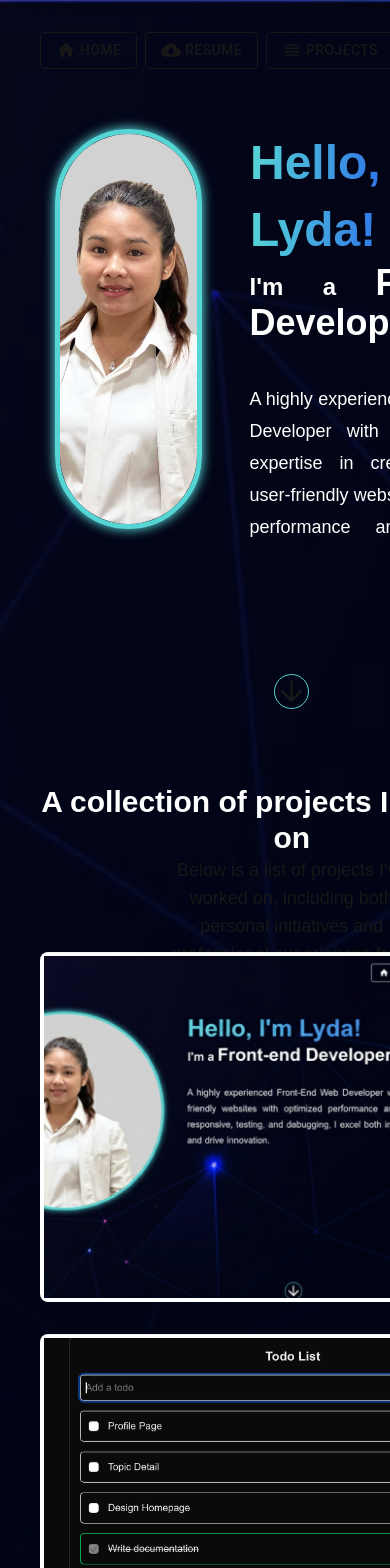
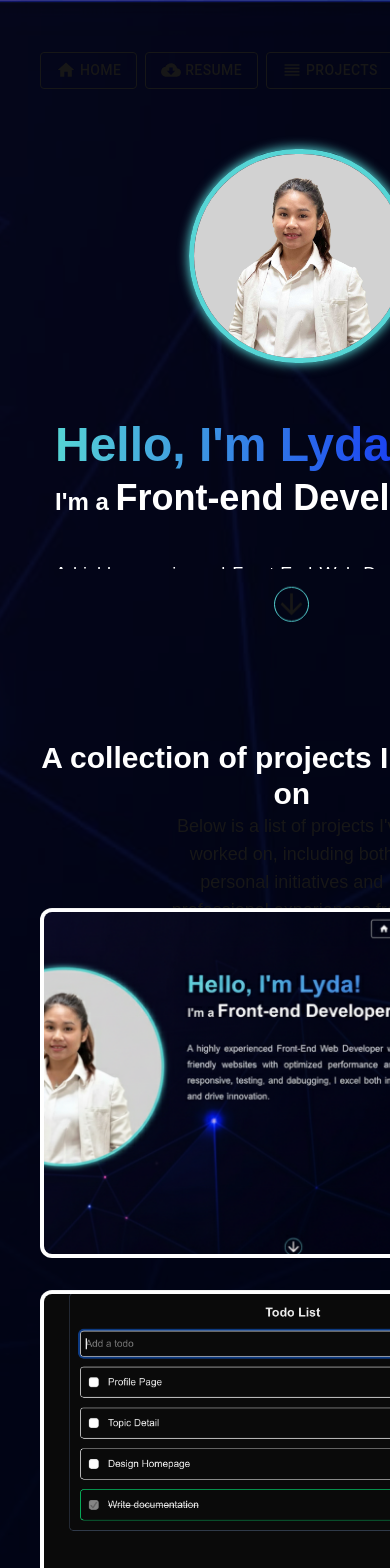
Before and after one commit to lidathy999/portfolio, a Next.js app: page / in a window 390 px wide. Shown: the top 1568 px of the page. Built offline with nearby package versions, Linux system fonts and the light colour scheme.

Commit message:
Refactor style.

```diff
--- a/src/app/page.tsx
+++ b/src/app/page.tsx
@@ -9,20 +9,21 @@ import ArrowDownwardIcon from '@mui/icons-material/ArrowDownward';
 const Home = () => {
 
   return (
-    <div className="">
+    <div>
       <AOSInit/>
-      <main className="grid gap-10 px-10 py-5">
+      <main className="grid gap-10 px-10 pt-10">
         <div className="pb-10 justify-center mx-auto">
           <div className="flex overflow-scroll mb-6 justify-between flex-col">
             <TopMenu />
             <AboutMe />
           </div>
-        </div>
-        <div className="flex mt-6">
+           <div className="flex mt-6">
           <ArrowDownwardIcon className="animate-bounce text-primary-500 border border-secondary rounded-full mx-auto" fontSize="large" />
         </div>
+        </div>
+
         <Projects />
-        <ContactUs />‍
+        <ContactUs />
       </main>
       <footer>
         <Footer />
--- a/src/components/AboutMe.tsx
+++ b/src/components/AboutMe.tsx
@@ -4,13 +4,13 @@ function AboutMe() {
 
   return (
     <div className="mt-[60px] text-white text-black global-padding-t" id="aboutMe">
-      <div className="flex gap-12 h-[420px] pl-[15px]">
+      <div className="flex flex-col items-center md:flex-col lg:flex-row lg:items-start gap-12 h-[420px] pl-[15px]">
         <Image
           src="/images/profile.jpg"
           alt="profile"
           width={300}
           height={300}
-          className="w-[30%] h-[400px] shadow-[0px_0px_11px_1px_#56d5d5] border-[5px] border-secondary object-cover rounded-full drop-shadow-md"
+          className="w-[45%] lg:w-[30%] h-[400px] shadow-[0px_0px_11px_1px_#56d5d5] border-[5px] border-secondary object-cover rounded-full drop-shadow-md"
         />
         <div className="text-justify">
           <div className="mb-10">
--- a/src/components/Footer.tsx
+++ b/src/components/Footer.tsx
@@ -5,7 +5,7 @@ export default function Footer() {
   const year = new Date().getFullYear();
 
   return (
-    <div className=" mt-8 h-[100px] max-h-[100px] p-4 text-center border-t border-secondary bg-white/10 backdrop-blur-none">
+    <div className="h-[100px] max-h-[100px] pt-10 text-center border-t border-secondary bg-white/10 backdrop-blur-none">
       <span>Copyright © {year} THY LYDA</span>
       <div className="flex gap-3 mt-2 justify-center">
         <a href='https://github.com/lidathy999'>
--- a/src/components/Projects.tsx
+++ b/src/components/Projects.tsx
@@ -90,7 +90,7 @@ export function Projects() {
               }}
             >
               <div
-                className={`h-[350px] font-bold !text-xl bg-white rounded-[8px] ${project.className}`}
+                className={`h-[350px] font-bold !text-xl bg-white rounded-[12px] ${project.className}`}
                 key={project.name}
               >
                 {project.cover && (
@@ -100,7 +100,7 @@ export function Projects() {
                     sizes="(max-width: 768px) 100vw, 50vw"
                     src={project.cover}
                     alt="portfolio"
-                    className=" m-auto object-cover h-full inset-shadow-2xs p-1"
+                    className=" m-auto object-cover h-full inset-shadow-2xs p-1 rounded-[12px]"
                   />
                 )}
               </div>
```
Also changed, not shown: 1 other file (tests, documents, lock files or other folders).
